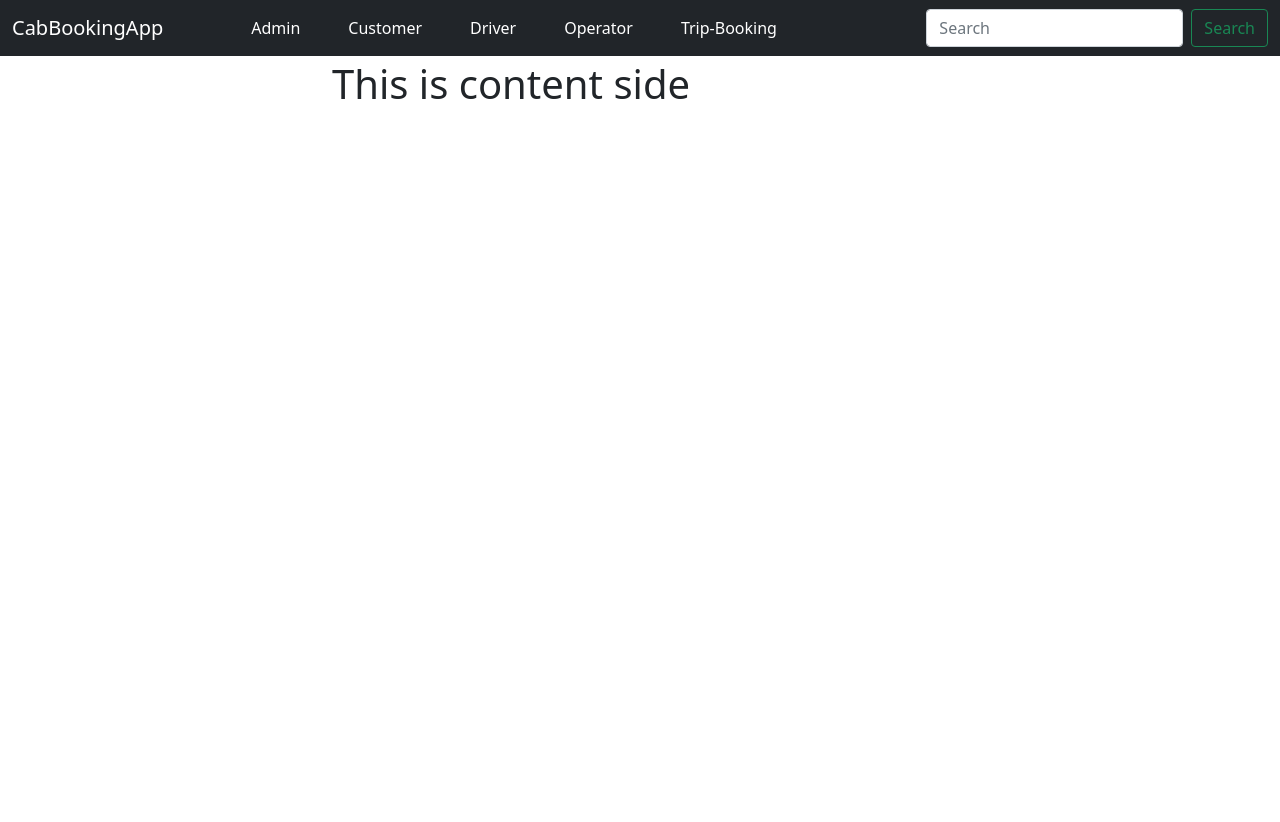
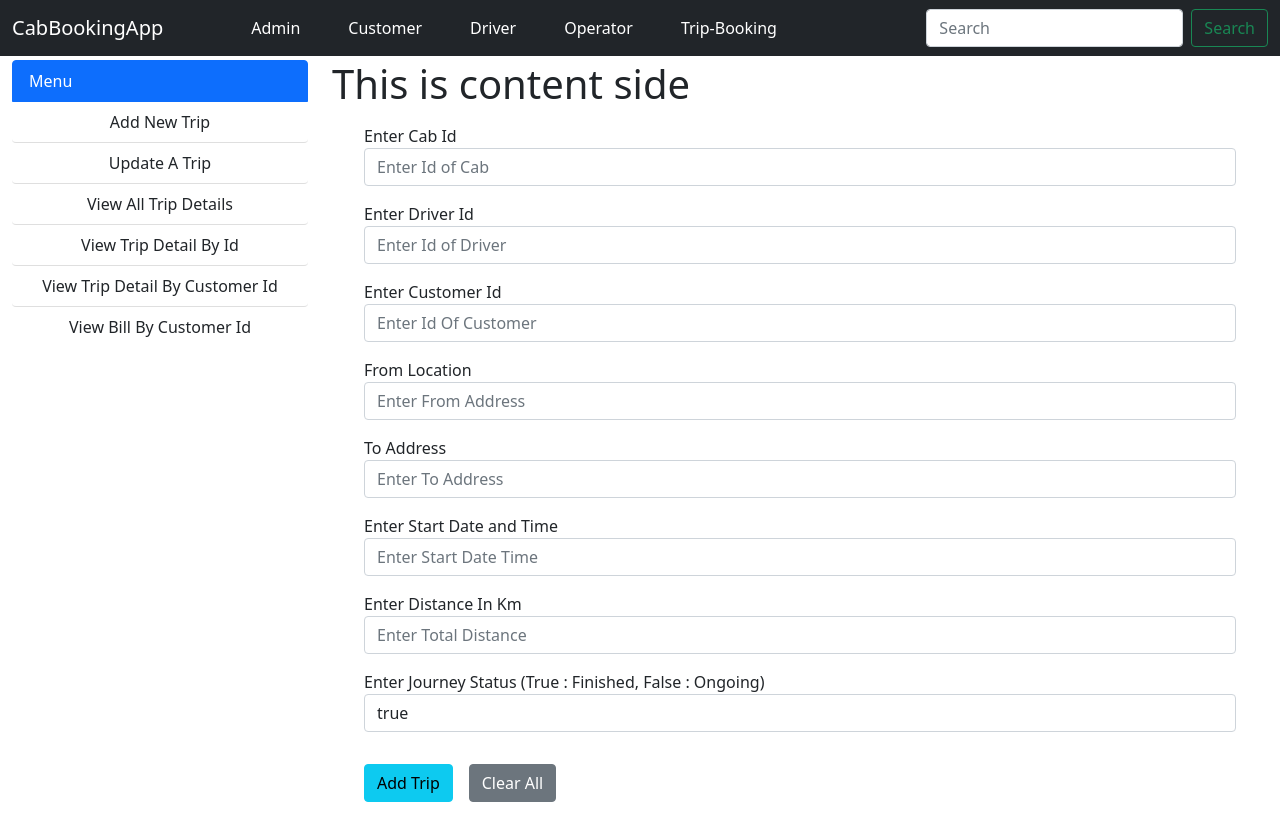
Before and after one commit to Animesh-Bhawtankar/cabbooking-frontend, a React (Create React App) app: page /tripBooking/addTrip in a window 1280 px wide. Before the commit the page ends 800 px from the top, so only its background shows below. Built offline with nearby package versions, Linux system fonts and the light colour scheme.

Commit message:
Add Trip Booking Done

```diff
--- a/src/App.js
+++ b/src/App.js
@@ -13,6 +13,8 @@ import 'react-toastify/dist/ReactToastify.css';
 import ViewAdmin from './components/Admin/ViewAdmin';
 import UpdateAdmin from './components/Admin/UpdateAdmin';
 import AdminById from './components/Admin/AdminById';
+import TripBookingMenu from './components/TripBooking/TripBookingMenu';
+import AddTrip from './components/TripBooking/AddTrip';
 
 function App() {
   return (
@@ -24,6 +26,7 @@ function App() {
           <Row>
             <Col lg={3} >
               <Route path="/admin" component={AdminMenu}  />
+              <Route path="/tripBooking" component={TripBookingMenu}  />
             </Col>
             <Col lg={9}>
               <h1>This is content side</h1>
@@ -31,6 +34,7 @@ function App() {
               <Route path="/admin/viewAdmin" component={ViewAdmin} exact />
               <Route path="/admin/updateAdmin" component={UpdateAdmin} exact />
               <Route path="/admin/adminById" component={AdminById} exact />
+              <Route path="/tripBooking/addTrip" component={AddTrip} exact />
             </Col>
           </Row>
           {/* customer menu and content */}
--- /dev/null
+++ b/src/components/TripBooking/AddTrip.js
@@ -0,0 +1,94 @@
+import axios from 'axios';
+import React, { useEffect, useState } from 'react'
+import { toast } from 'react-toastify';
+import { Button, Form, FormGroup, Input, Label } from 'reactstrap';
+import base_url from '../../api/bootapi';
+
+export default function AddTrip() {
+    useEffect(() => {
+        document.title = "Add A Trip"
+    }, [])
+    const [linkvar, setLinkvar] = useState({});
+    const [trip, setTrip] = useState({});
+
+    const handleForm = (e) => {
+        console.log(linkvar);
+        console.log(trip);
+        e.preventDefault();
+        postDataToServer(trip, linkvar);
+    }
+    const postDataToServer = (trip, linkvar) => {
+        axios.post(`${base_url}/api/tripbookings/${linkvar.customerId}/${linkvar.cabId}/${linkvar.driverId}`,trip).then(
+            (response) => {
+                console.log(response);
+                console.log("Success");
+                toast.success("Admin Added Successfully");
+
+            },
+            (error) => {
+                console.log(error);
+                toast.error("Something Went Wrong");
+            }
+        )
+    }
+    return (
+        <>
+            <Form onSubmit={handleForm} className="mx-3">
+                <FormGroup className="my-3 mx-3">
+                    <Label>Enter Cab Id</Label>
+                    <Input type="number" placeholder="Enter Id of Cab" onChange={(e) => {
+                        setLinkvar({...linkvar, cabId: e.target.value});
+                    }} />
+                </FormGroup>
+                <FormGroup className="my-3 mx-3">
+                    <Label>Enter Driver Id</Label>
+                    <Input type="number" placeholder="Enter Id of Driver" onChange={(e) => {
+                        setLinkvar({...linkvar, driverId: e.target.value});
+                    }} />
+                </FormGroup>
+                <FormGroup className="my-3 mx-3">
+                    <Label>Enter Customer Id</Label>
+                    <Input type="number" placeholder="Enter Id Of Customer" onChange={(e) => {
+                        setLinkvar({...linkvar, customerId: e.target.value});
+                    }} />
+                </FormGroup>
+                <FormGroup className="my-3 mx-3">
+                    <Label>From Location</Label>
+                    <Input type="text" placeholder="Enter From Address" onChange={(e) => {
+                        setTrip({...trip, fromLocation: e.target.value});
+                    }} />
+                </FormGroup>
+                <FormGroup className="my-3 mx-3">
+                    <Label>To Address</Label>
+                    <Input type="text" placeholder="Enter To Address" onChange={(e) => {
+                        setTrip({...trip, toLocation: e.target.value})
+                    }} />
+                </FormGroup>
+                <FormGroup className="my-3 mx-3">
+                    <Label>Enter Start Date and Time</Label>
+                    <Input type="datetime" placeholder="Enter Start Date Time" onChange={(e) => {
+                        setTrip({...trip, fromDateTime: e.target.value});
+                    }} />
+                </FormGroup>
+                <FormGroup className="my-3 mx-3">
+                    <Label>Enter Distance In Km</Label>
+                    <Input type="number" placeholder="Enter Total Distance" onChange={(e) => {
+                        setTrip({...trip, distanceInKm: e.target.value});
+                    }} />
+                </FormGroup>
+                <FormGroup className="my-3 mx-3">
+                    <Label>Enter Journey Status (True : Finished, False : Ongoing)</Label>
+                    <Input type="select" onChange={(e) => {
+                        setTrip({...trip, status: e.target.value});
+                    }}>
+                        <option>true</option>
+                        <option>false</option>
+                    </Input>
+                </FormGroup>
+                <Button className="my-3 mx-3" color="info" type="submit">Add Trip</Button>
+                <Button className="my-3" color="secondary" type="reset" value="reset">Clear All</Button>
+            </Form>
+
+        </>
+    )
+}
--- /dev/null
+++ b/src/components/TripBooking/TripBookingMenu.js
@@ -0,0 +1,20 @@
+import React from 'react'
+import { Link } from 'react-router-dom'
+
+export default function TripBookingMenu() {
+    return (
+        <div className="list-group">
+            <a href="#!" className="list-group-item list-group-item-action active" aria-current="true">
+                Menu
+            </a>
+            <ul className="list-group list-group-flush">
+                <Link className="list-group-item center btn btn-light" to="/tripBooking/addTrip" exact>Add New Trip</Link>
+                <Link className="list-group-item center btn btn-light" to="/tripBooking/updateTrip" exact>Update A Trip</Link>
+                <Link className="list-group-item center btn btn-light" to="/tripBooking/viewAllTrips" exact>View All Trip Details</Link>
+                <Link className="list-group-item center btn btn-light" to="/tripBooking/viewTripById" exact>View Trip Detail By Id</Link>
+                <Link className="list-group-item center btn btn-light" to="/tripBooking/viewTripByCustomer" exact>View Trip Detail By Customer Id</Link>
+                <Link className="list-group-item center btn btn-light" to="/tripBooking/totalBillofCustomer" exact>View Bill By Customer Id</Link>
+            </ul>
+        </div>
+    )
+}
```
